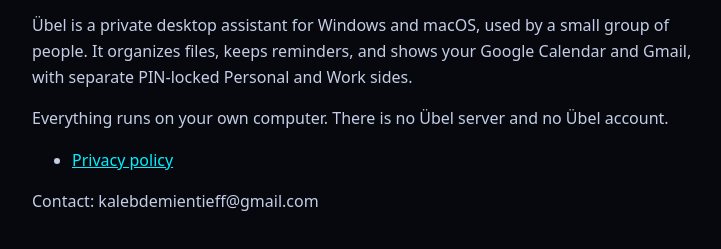
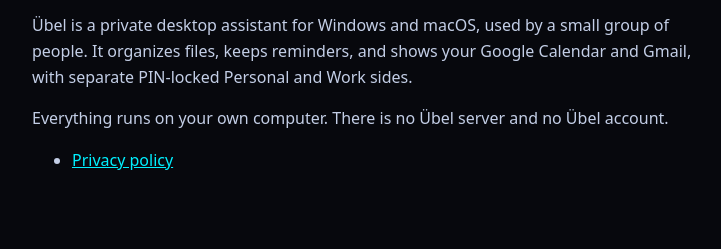
Before and after one commit to KalebToolBelt/kalebtoolbelt.github.io, a plain HTML site: page index.html in a window 1280 px wide. Shown: the part 137-386 px from the top of the page, without its empty margins (268-989 px from the left). Drawn offline with Linux system fonts and the light colour scheme.

Commit message:
Update index.html

```diff
--- a/index.html
+++ b/index.html
@@ -20,7 +20,6 @@
   <ul>
     <li><a href="privacy.html">Privacy policy</a></li>
   </ul>
-  <p>Contact: kalebdemientieff@gmail.com</p>
 </main>
 </body>
 </html>
```
